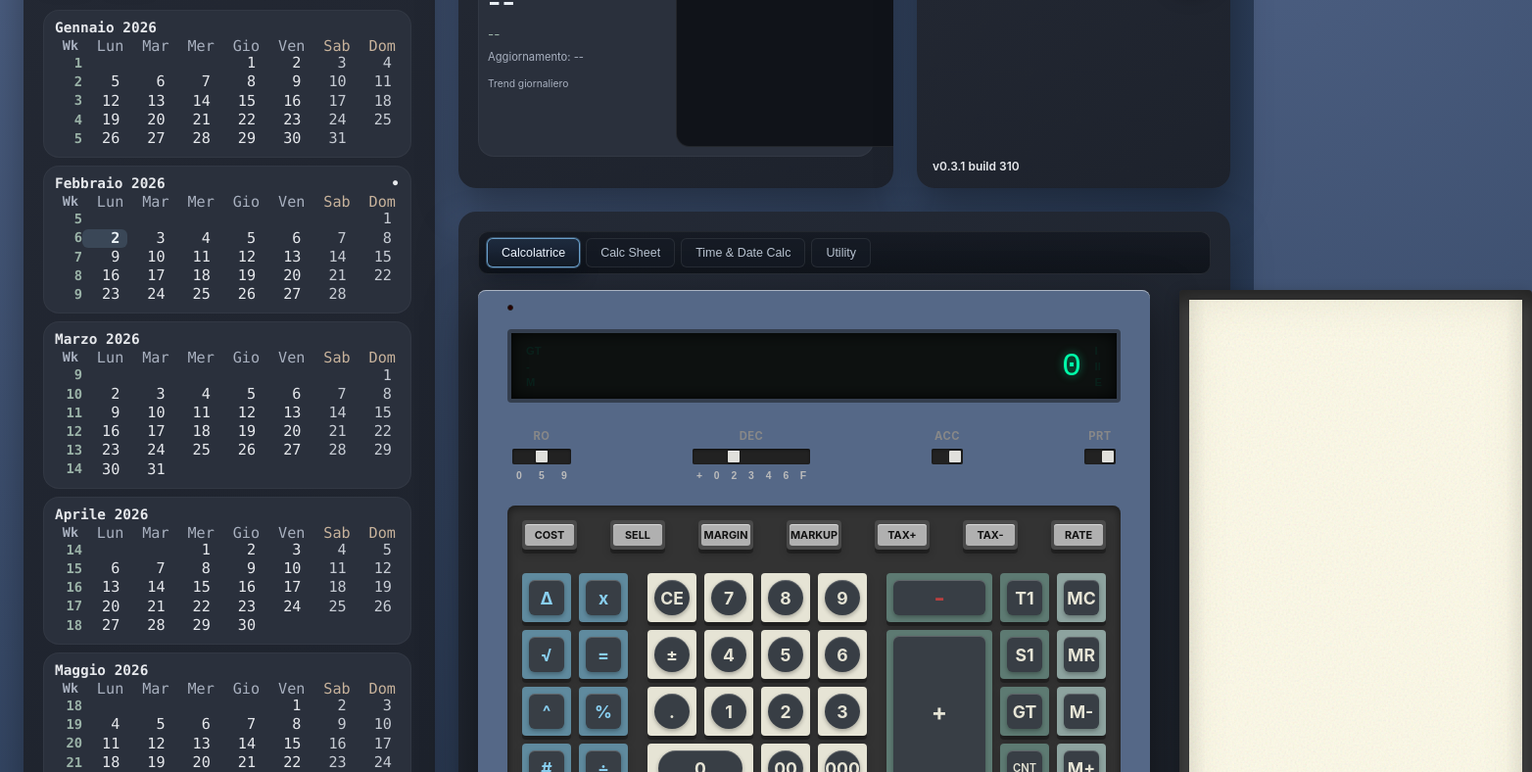
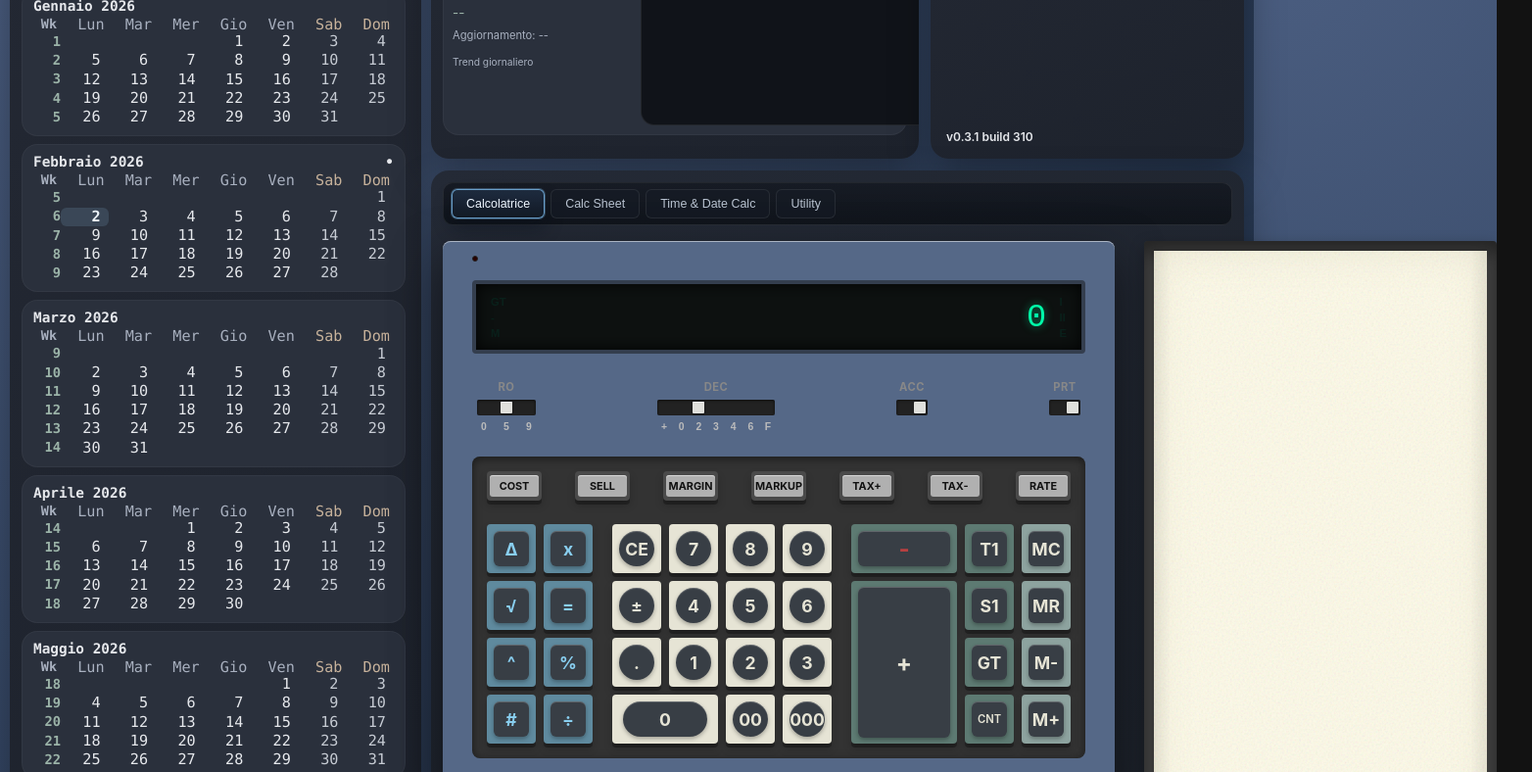
Before and after one commit to fcelsa/dashboard.local, a plain HTML site: page index.html in a window 1280 px wide. Shown: the part 104-892 px from the top of the page at 98% size, 1564 px wide, since content can reach past the window. Drawn offline with Linux system fonts and the light colour scheme; no server answers; a web font is replaced by a local one.

Commit message:
little style adjustment

```diff
--- a/styles.css
+++ b/styles.css
@@ -66,8 +66,8 @@
 .app {
   display: grid;
   grid-template-columns: 420px 1fr;
-  gap: 24px;
-  padding: 24px;
+  gap: 10px;
+  padding: 10px;
   min-height: 100vh;
   max-width: 2560px;
   margin: 0 auto;
@@ -77,7 +77,7 @@
   background: linear-gradient(150deg, var(--panel), #1d222c);
   border-radius: var(--radius);
   box-shadow: 0 20px 40px var(--shadow);
-  padding: 20px;
+  padding: 12px;
   display: flex;
   flex-direction: column;
   gap: 16px;
@@ -165,7 +165,7 @@
 .left-column {
   display: grid;
   grid-template-rows: 1fr auto;
-  gap: 24px;
+  gap: 12px;
   width: 420px;
 }
 
@@ -176,7 +176,7 @@
   grid-template-areas:
     "fx status"
     "calc calc";
-  gap: 24px;
+  gap: 12px;
 }
 
 .settings-panel {
```
